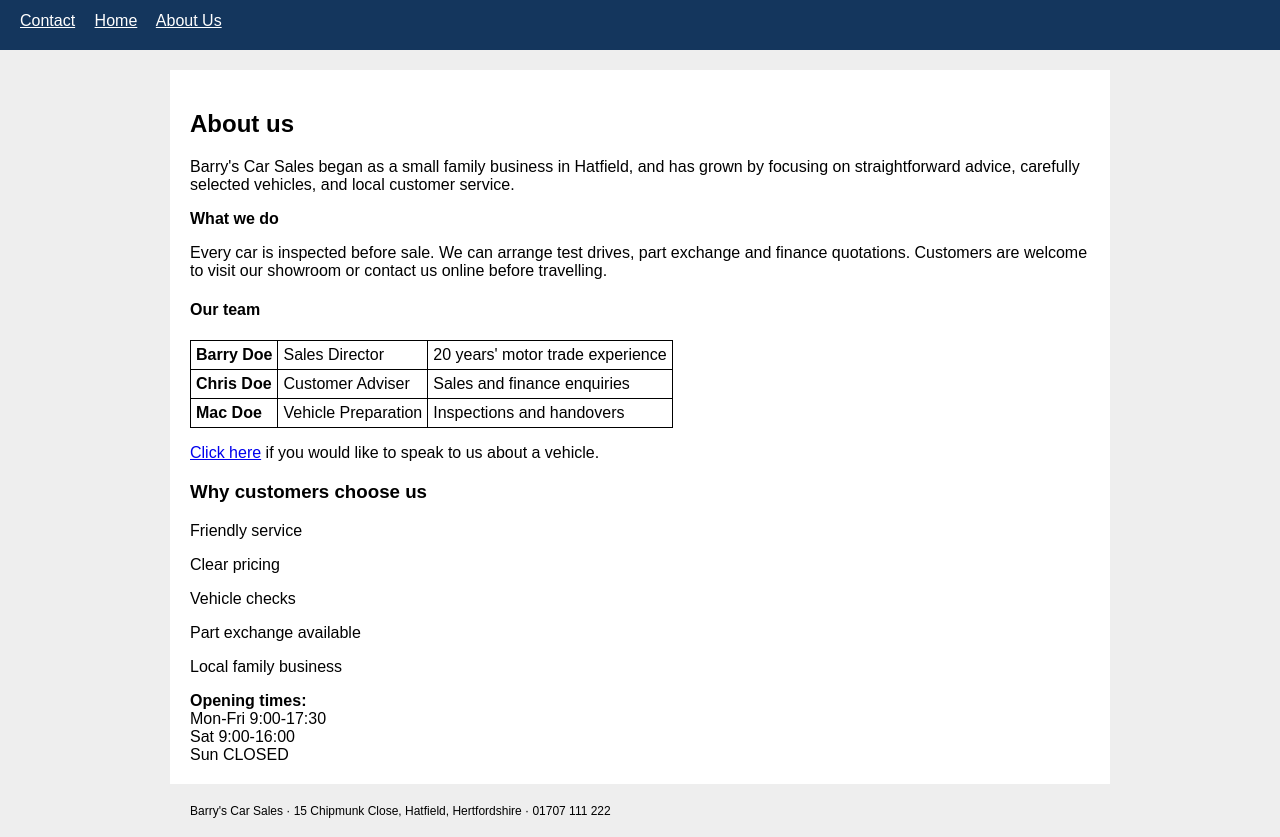
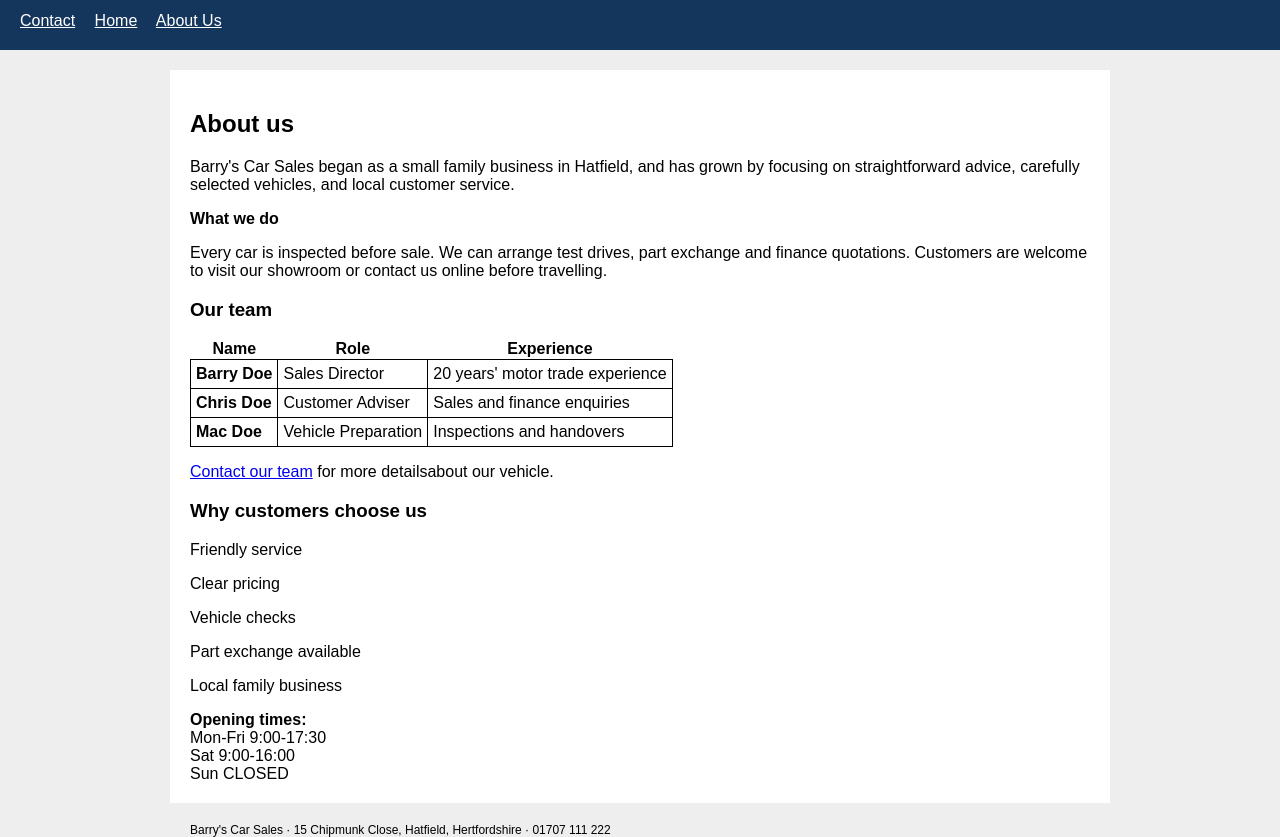
Before and after one commit to rajaazan382/5WCM2000-0901-Barrys-car-sales, a plain HTML site: page about.html in a window 1280 px wide. Shown: the part 96-933 px from the top of the page. Drawn offline with Linux system fonts and the light colour scheme.

Commit message:
update about page layout, links and table formatting

```diff
--- a/about.html
+++ b/about.html
@@ -31,8 +31,13 @@
             <div><strong>What we do</strong></div>
             <p>Every car is inspected before sale. We can arrange test drives, part exchange and finance quotations. Customers are welcome to visit our showroom or contact us online before travelling.</p>
 
-            <h4>Our team</h4>
+            <h3>Our team</h3>
             <table>
+                <tr>
+                    <th>Name</th>
+                    <th>Role</th>
+                    <th>Experience</th>
+                </tr>
                 <tr>
                     <td><strong>Barry Doe</strong></td>
                     <td>Sales Director</td>
@@ -50,7 +55,7 @@
                 </tr>
             </table>
 
-            <p><a href="enquiry.html">Click here</a> if you would like to speak to us about a vehicle.</p>
+            <p><a href="enquiry.html">Contact our team</a> for more detailsabout our vehicle.</p>
         </section>
 
         <aside>
```
